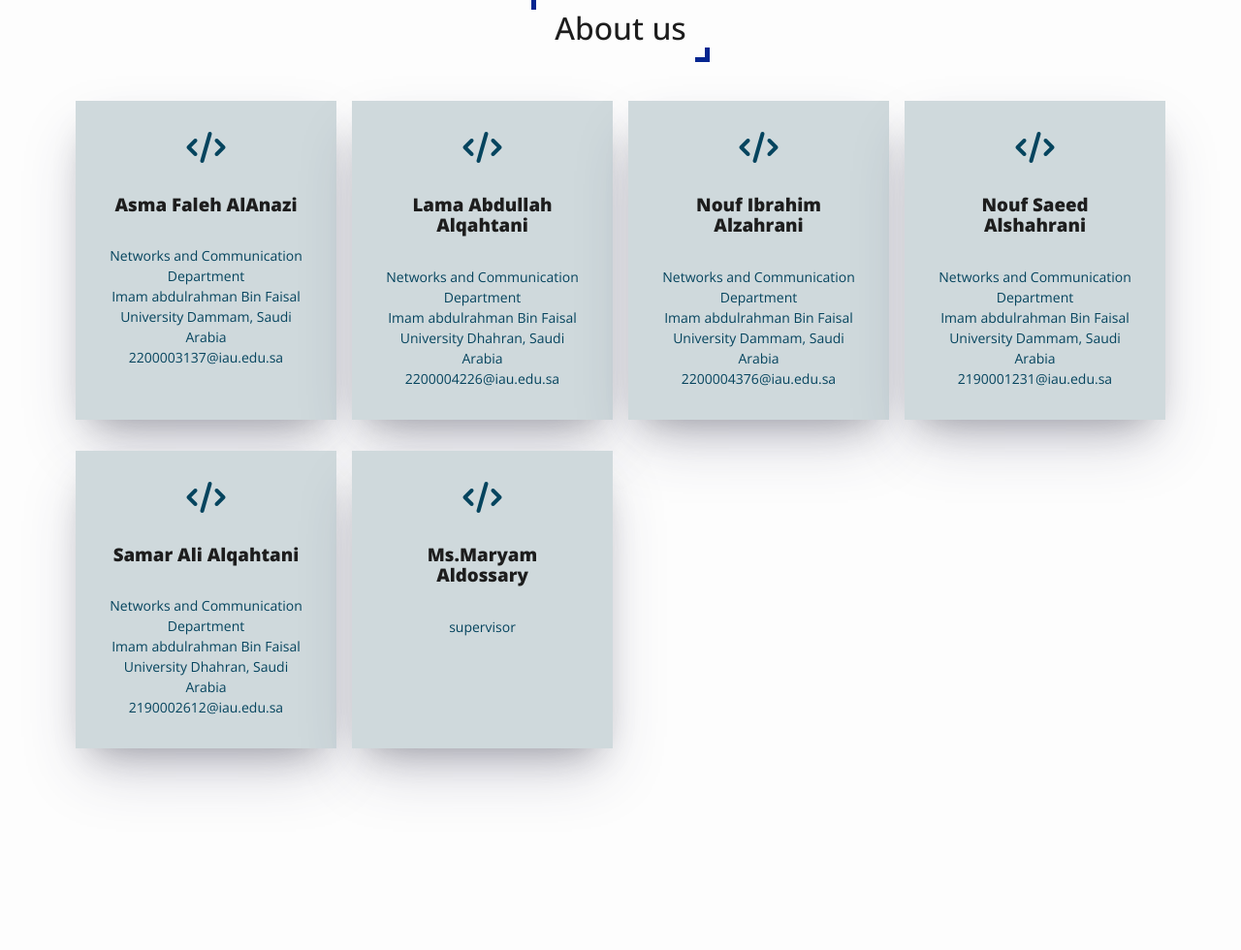
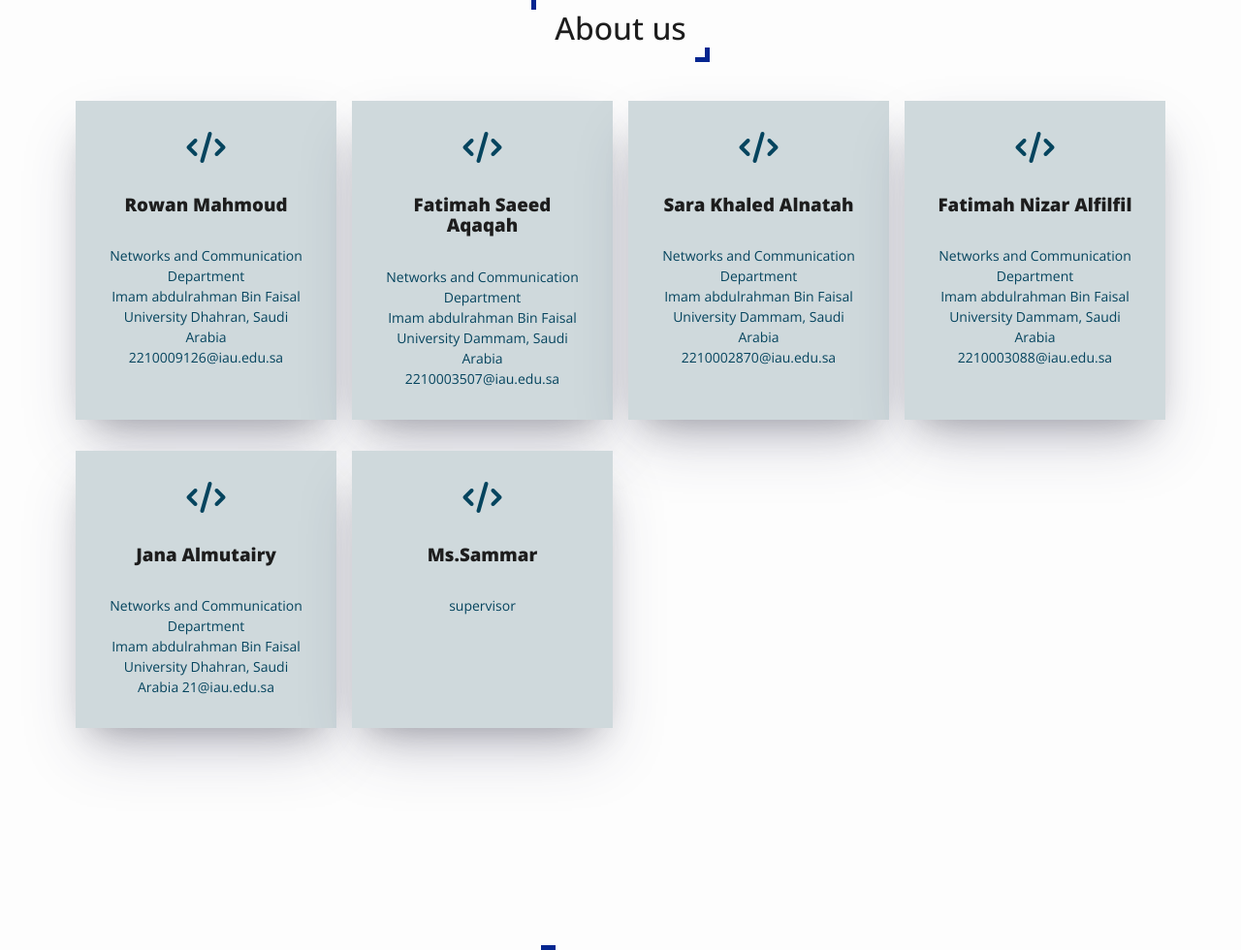
Before and after one commit to rowanxx16/web_proj1, a PHP site: page / in a window 1280 px wide. Shown: the part 905-1885 px from the top of the page at 97% size. Run offline with PHP 8.4, Linux system fonts and the light colour scheme; some libraries are stand-ins or nearby versions.

Commit message:
Update index.php

```diff
--- a/finalweb/index.php
+++ b/finalweb/index.php
@@ -73,62 +73,62 @@ if (isset($_SESSION["user_id"])){
             <div class="feature">
                 <div class="feature-box">
                     <i class="fa-solid fa-code"></i>
-                    <h3>Asma Faleh AlAnazi</h3>
+                    <h3>Rowan Mahmoud</h3>
                     <p> Networks and Communication
                         Department <br>
                         Imam abdulrahman Bin Faisal University
-                        Dammam, Saudi Arabia
-                        2200003137@iau.edu.sa</p>
+                        Dhahran, Saudi Arabia
+                        2210009126@iau.edu.sa</p>
                 </div>
             </div>
             <div class="feature">
                 <div class="feature-box">
                     <i class="fa-solid fa-code"></i>
-                    <h3>Lama Abdullah Alqahtani</h3>
+                    <h3>Fatimah Saeed Aqaqah</h3>
                     <p> Networks and Communication Department<br>
                         Imam abdulrahman Bin Faisal University
-                        Dhahran, Saudi Arabia
-                        2200004226@iau.edu.sa
+                        Dammam, Saudi Arabia
+                        2210003507@iau.edu.sa
                         </p>
                 </div>
             </div>
             <div class="feature">
                 <div class="feature-box">
                     <i class="fa-solid fa-code"></i>
-                    <h3>Nouf Ibrahim Alzahrani</h3>
+                    <h3>Sara Khaled Alnatah</h3>
                     <p>Networks and Communication
                         Department<br>
                         Imam abdulrahman Bin Faisal University
                         Dammam, Saudi Arabia
-                        2200004376@iau.edu.sa
+                        2210002870@iau.edu.sa
                         </p>
                 </div>
             </div>
             <div class="feature">
                 <div class="feature-box">
                     <i class="fa-solid fa-code"></i>
-                    <h3>Nouf Saeed Alshahrani</h3>
+                    <h3>Fatimah Nizar Alfilfil</h3>
                     <p> Networks and Communication Department<br>
                         Imam abdulrahman Bin Faisal University
                         Dammam, Saudi Arabia
-                        2190001231@iau.edu.sa</p>
+                        2210003088@iau.edu.sa</p>
                 </div>
             </div>
             <div class="feature">
                 <div class="feature-box">
                     <i class="fa-solid fa-code"></i>
-                    <h3>Samar Ali Alqahtani</h3>
+                    <h3>Jana Almutairy</h3>
                     <p> Networks and Communication Department<br>
                         Imam abdulrahman Bin Faisal University
                         Dhahran, Saudi Arabia
-                        2190002612@iau.edu.sa
+                        21@iau.edu.sa
                         </p>
                 </div>
             </div>
             <div class="feature">
                 <div class="feature-box">
                     <i class="fa-solid fa-code"></i>
-                    <h3>Ms.Maryam Aldossary</h3>
+                    <h3>Ms.Sammar</h3>
                     <p>supervisor</p>
                 </div>
             </div>
```
